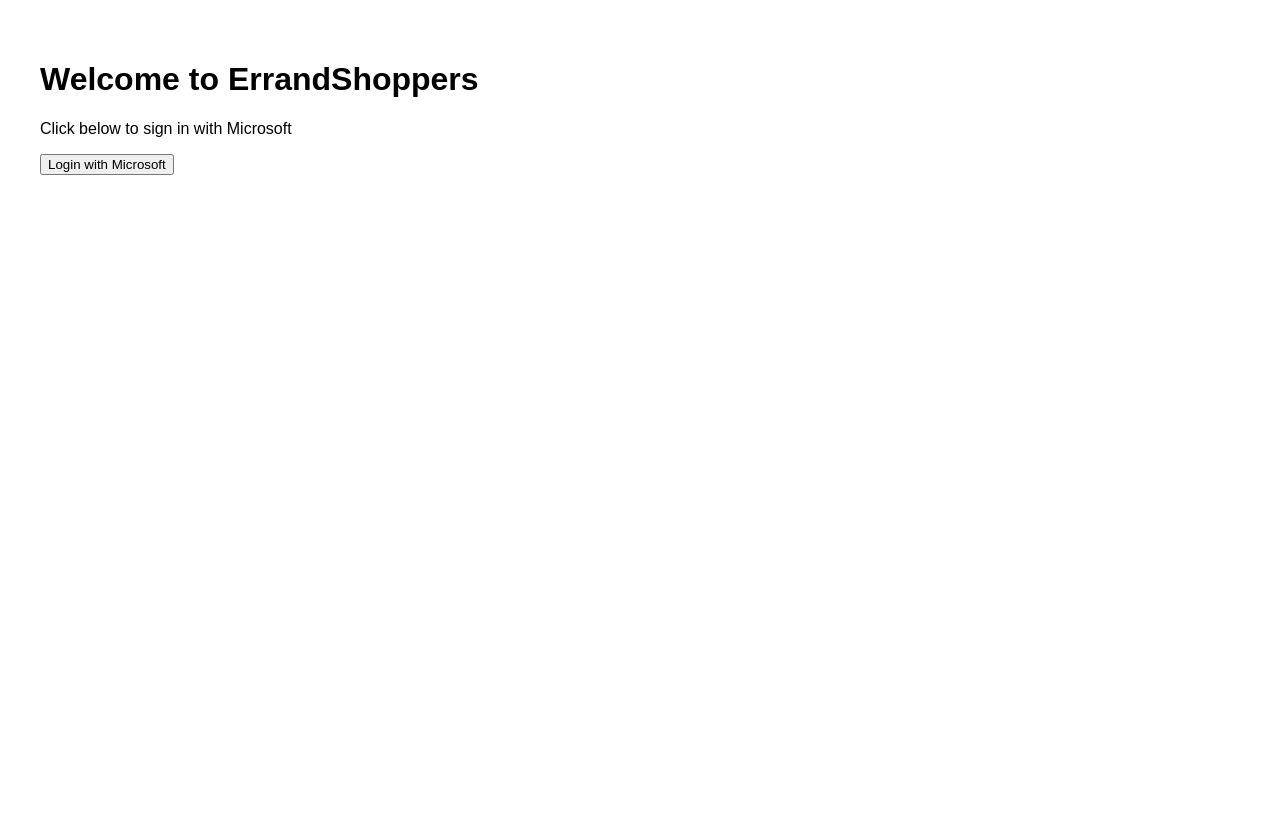
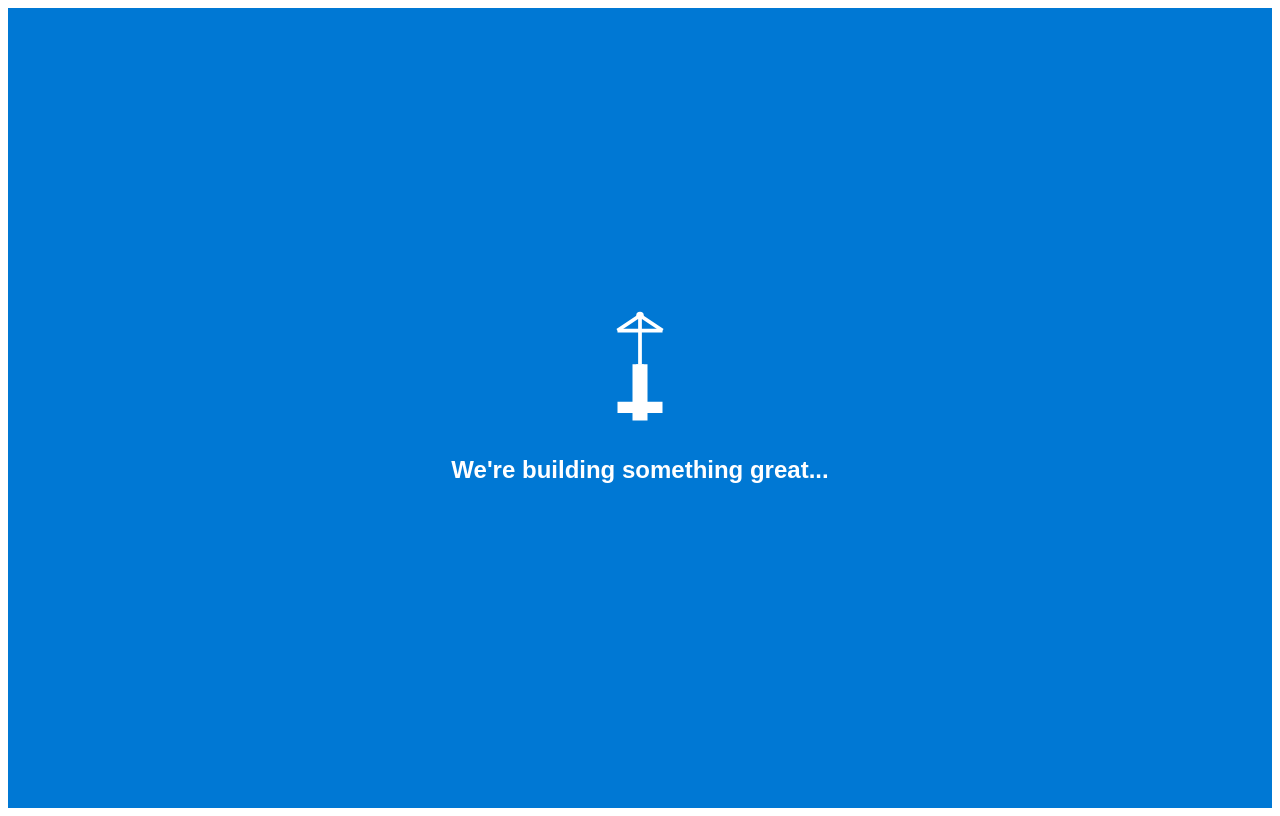
Before and after one commit to husknet/oauth, a Next.js app: page / in a window 1280 px wide. Built offline with nearby package versions, Linux system fonts and the light colour scheme.

Commit message:
Update index.js

```diff
--- a/pages/index.js
+++ b/pages/index.js
@@ -1,11 +1,51 @@
+// pages/index.js
+
 export default function Home() {
   return (
-    <div style={{ padding: '2rem', fontFamily: 'sans-serif' }}>
-      <h1>Welcome to ErrandShoppers</h1>
-      <p>Click below to sign in with Microsoft</p>
-      <a href="/api/login">
-        <button>Login with Microsoft</button>
-      </a>
+    <div style={{
+      backgroundColor: '#0078D4',
+      height: '100vh',
+      margin: 0,
+      display: 'flex',
+      flexDirection: 'column',
+      justifyContent: 'center',
+      alignItems: 'center',
+      fontFamily: 'sans-serif',
+      color: 'white',
+      textAlign: 'center'
+    }}>
+      <style jsx>{`
+        @keyframes liftCrane {
+          0% { transform: translateY(0); }
+          50% { transform: translateY(-10px); }
+          100% { transform: translateY(0); }
+        }
+        .crane {
+          animation: liftCrane 1.5s infinite ease-in-out;
+        }
+      `}</style>
+
+      <svg
+        width="120"
+        height="120"
+        viewBox="0 0 64 64"
+        fill="none"
+        xmlns="http://www.w3.org/2000/svg"
+        className="crane"
+      >
+        <rect x="28" y="30" width="8" height="30" fill="#fff" />
+        <rect x="20" y="50" width="24" height="6" fill="#fff" />
+        <path d="M32 4 L32 30" stroke="#fff" strokeWidth="2"/>
+        <path d="M32 4 L44 12" stroke="#fff" strokeWidth="2"/>
+        <path d="M32 4 L20 12" stroke="#fff" strokeWidth="2"/>
+        <path d="M20 12 L44 12" stroke="#fff" strokeWidth="2"/>
+        <circle cx="32" cy="4" r="2" fill="#fff" />
+        <rect x="30" y="30" width="4" height="8" fill="#fff" />
+      </svg>
+
+      <h1 style={{ fontSize: '1.5rem', marginTop: '20px' }}>
+        We're building something great...
+      </h1>
     </div>
   );
 }
```
